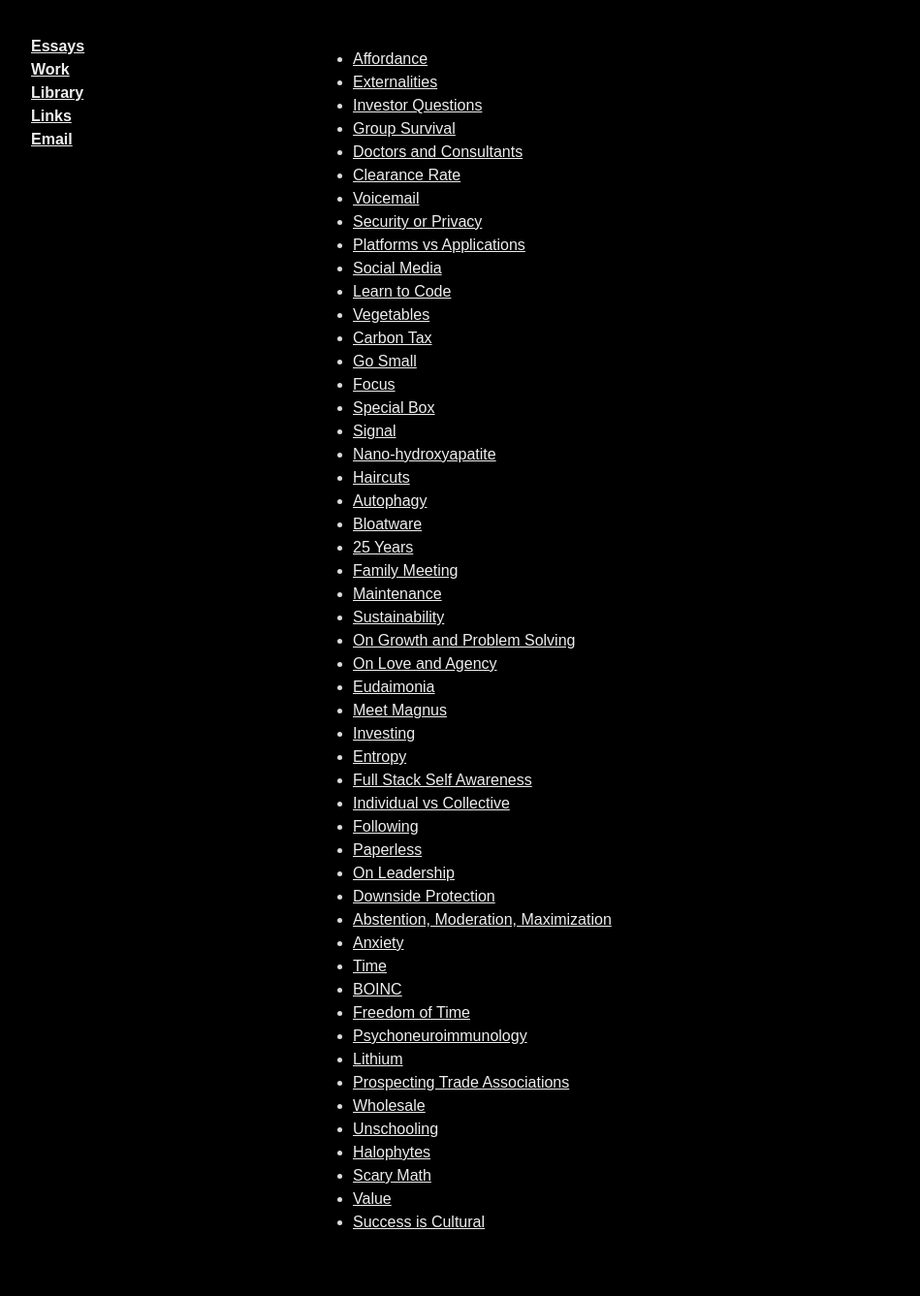
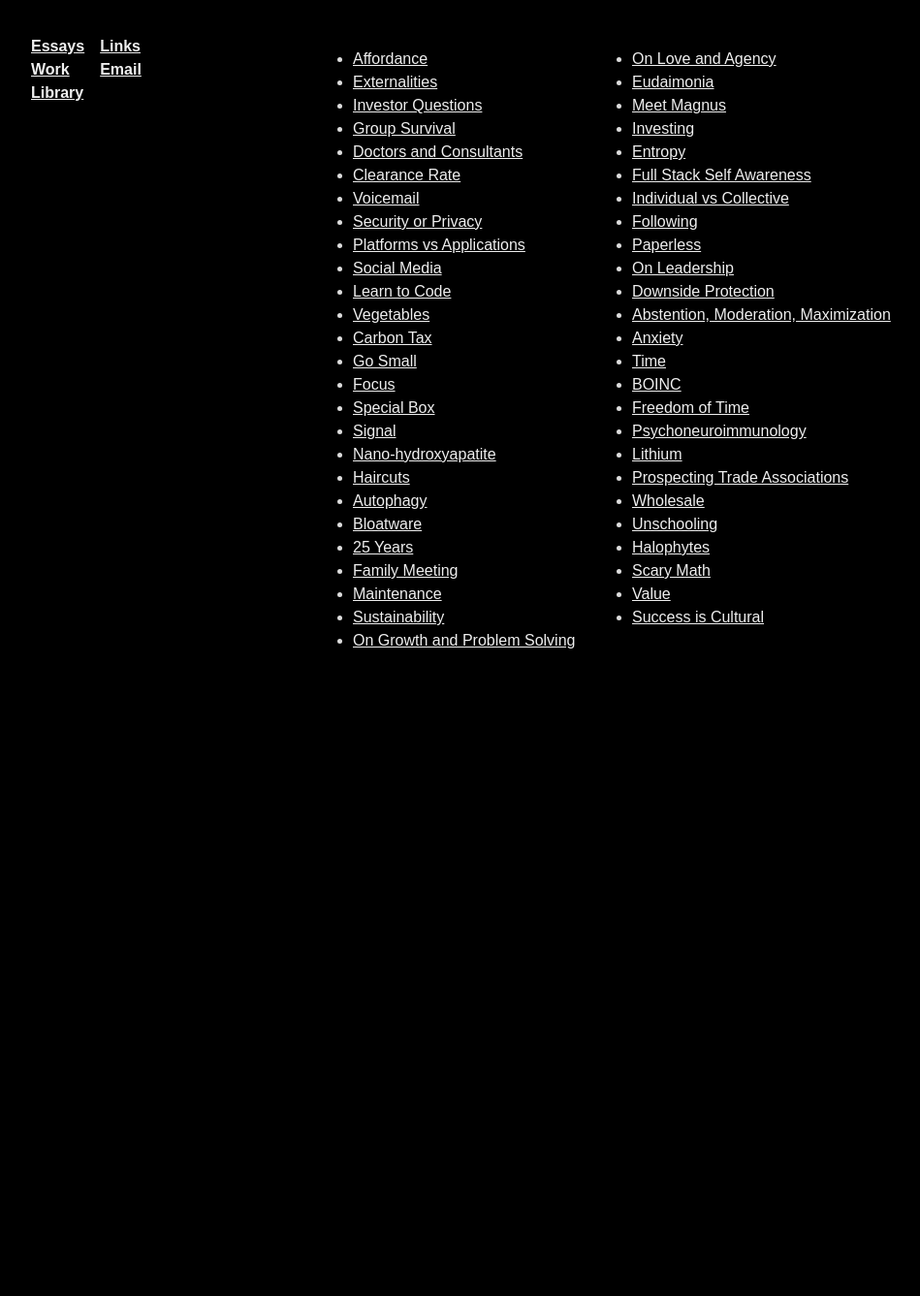
Before and after one commit to rogerkirkness/writing, a Jekyll site: the page built from index.html, in a window 1280 px wide. Shown: the whole page at 97% size, without its empty margins (16-965 px from the left). Built offline with Jekyll 4.4.1, drawn with Linux system fonts in a browser that asks for light colours; after the commit the page ends 900 px from its top, so only the background shows below that.

Commit message:
Update default.html

```diff
--- a/_layouts/default.html
+++ b/_layouts/default.html
@@ -65,6 +65,12 @@
 			padding-right: 10px;
 		}
 
+		ul {
+			-webkit-column-count: 2;
+			   -moz-column-count: 2;
+				column-count: 2;
+		}
+
 		.comments {
 			text-align: center;
 		}
```
